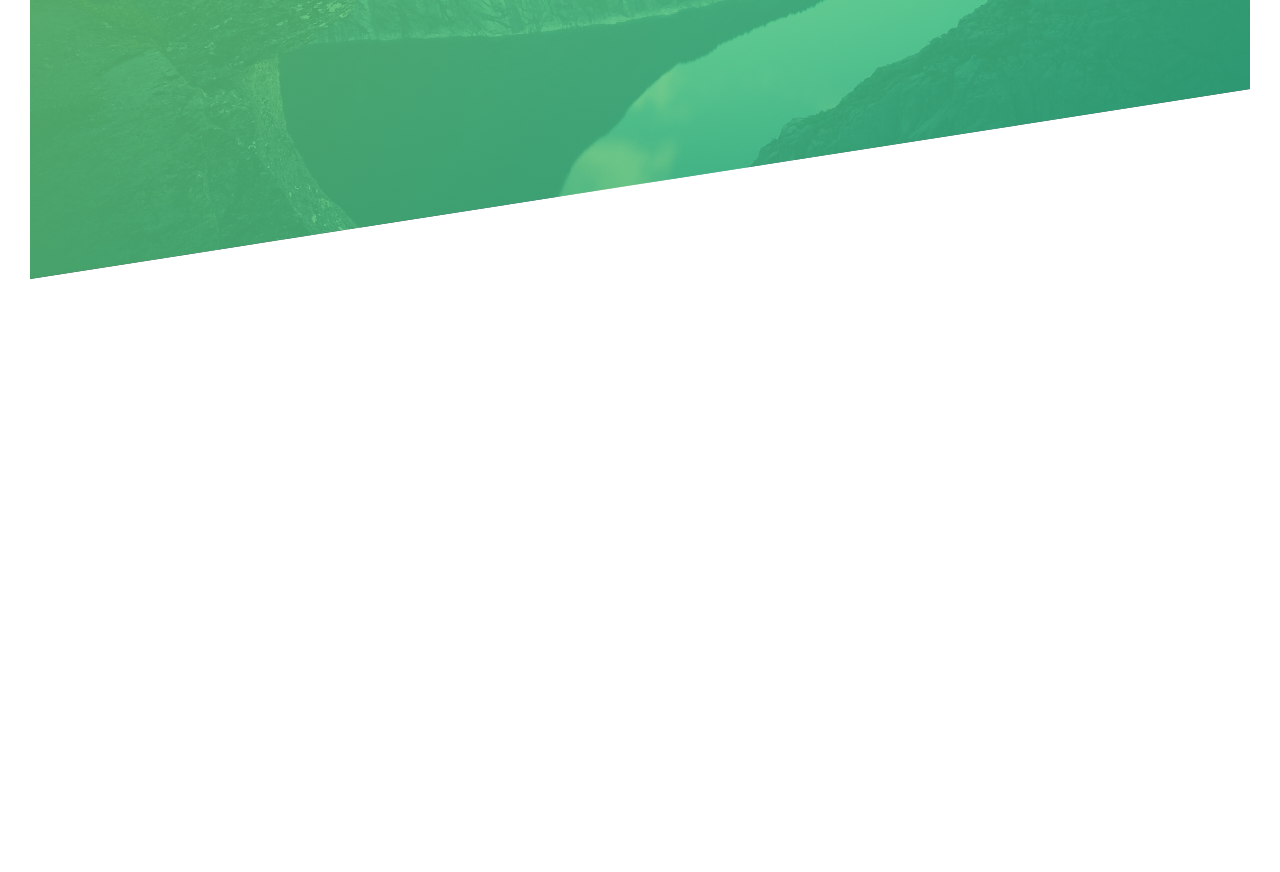
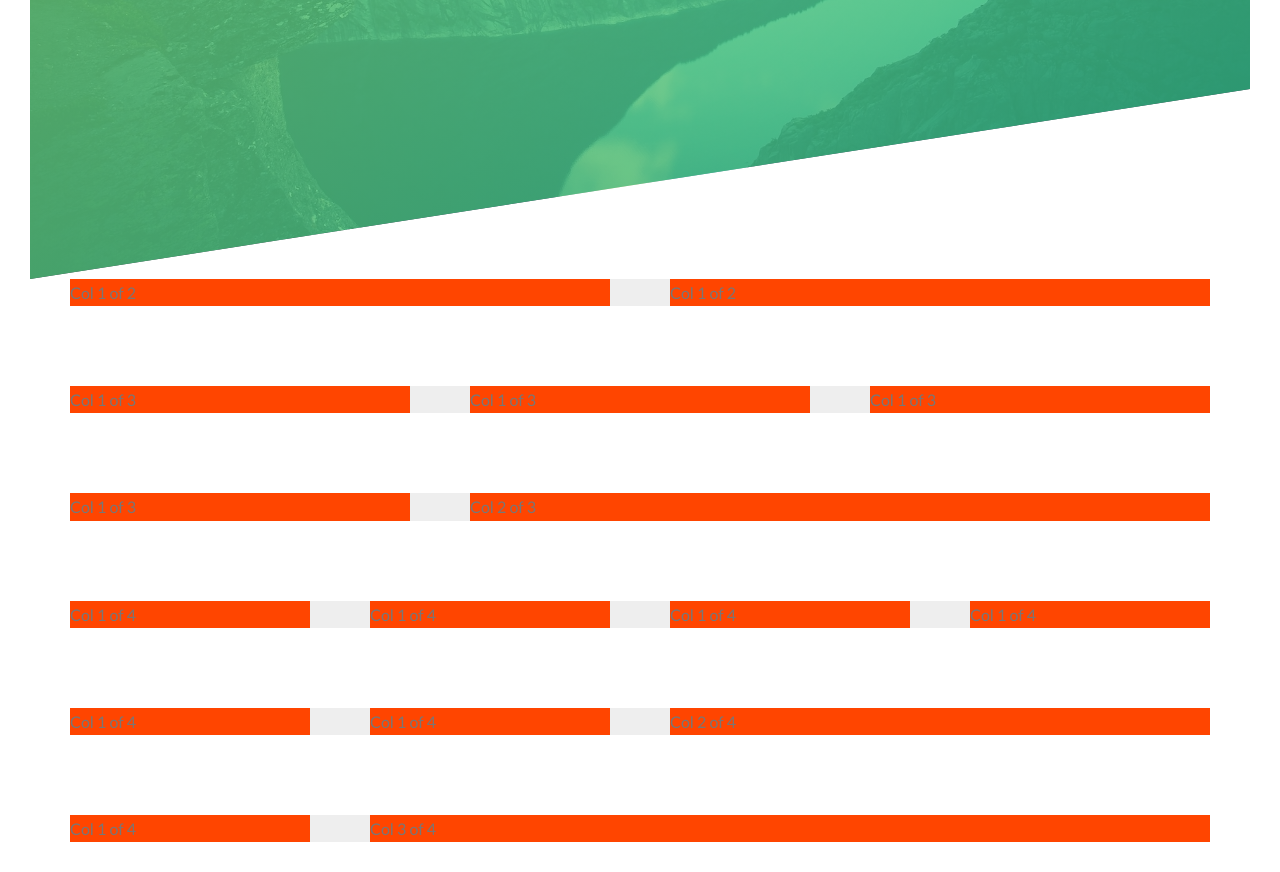
Before and after one commit to jindamavi/natours, a website: page index.html in a window 1280 px wide. Shown: the part 511-1383 px from the top of the page. Before the commit the page ends 820 px from the top, so only its background shows below. Drawn offline with nearby package versions, Linux system fonts and the light colour scheme; files that its build step writes are made by us from their sources.

Commit message:
created grid code

```diff
--- a/index.html
+++ b/index.html
@@ -28,6 +28,74 @@
             </a>
         </div>
     </header>
+
+    <div class="grid-section">
+        <div class="row">
+            <div class="col-1-of-2">
+                Col 1 of 2
+            </div>
+            <div class="col-1-of-2">
+                Col 1 of 2
+            </div>
+        </div>
+
+        <div class="row">
+            <div class="col-1-of-3">
+                Col 1 of 3
+            </div>
+            <div class="col-1-of-3">
+                Col 1 of 3
+            </div>
+            <div class="col-1-of-3">
+                Col 1 of 3
+            </div>
+        </div>
+
+        <div class="row">
+            <div class="col-1-of-3">
+                Col 1 of 3
+            </div>
+            <div class="col-2-of-3">
+                Col 2 of 3
+            </div>
+        </div>
+
+        <div class="row">
+            <div class="col-1-of-4">
+                Col 1 of 4
+            </div>
+            <div class="col-1-of-4">
+                Col 1 of 4
+            </div>
+            <div class="col-1-of-4">
+                Col 1 of 4
+            </div>
+            <div class="col-1-of-4">
+                Col 1 of 4
+            </div>
+        </div>
+
+        <div class="row">
+            <div class="col-1-of-4">
+                Col 1 of 4
+            </div>
+            <div class="col-1-of-4">
+                Col 1 of 4
+            </div>
+            <div class="col-2-of-4">
+                Col 2 of 4
+            </div>
+        </div>
+
+        <div class="row">
+            <div class="col-1-of-4">
+                Col 1 of 4
+            </div>
+            <div class="col-3-of-4">
+                Col 3 of 4
+            </div>
+        </div>
+    </div>
 </body>
 
 </html>
--- a/sass/abstracts/_variables.scss
+++ b/sass/abstracts/_variables.scss
@@ -1,6 +1,12 @@
+// COLORS
 $color-primary: #55c57a;
 $color-primary-light: #7ed56f;
 $color-primary-dark: #28b485;
 $color-white: #ffffff;
 $color-grey-dark: #777777;
 $color-black: #000000;
+
+// GRID
+$grid-width: 114rem;
+$grid-gutter-vertical: 8rem;
+$grid-gutter-horizontal: 6rem;
--- a/sass/base/_utilities.scss
+++ b/sass/base/_utilities.scss
@@ -0,0 +1,7 @@
+@mixin clearfix {
+    &::after {
+        content: '';
+        display: table;
+        clear: both;
+    }
+}
--- /dev/null
+++ b/sass/layout/_grid.scss
@@ -0,0 +1,44 @@
+.row {
+    max-width: $grid-width;
+    background-color: #eee;
+    margin: 0 auto;
+
+    @include clearfix;
+
+    &:not(:last-child) {
+        margin-bottom: $grid-gutter-vertical;
+    }
+
+    [class^="col-"] {
+        background-color: orangered;
+        float: left;
+
+        &:not(:last-child) {
+            margin-right: $grid-gutter-horizontal;
+        }
+    }
+
+    .col-1-of-2 {
+        width: calc((100% - #{$grid-gutter-horizontal}) / 2);
+    }
+
+    .col-1-of-3 {
+        width: calc((100% - 2 * #{$grid-gutter-horizontal}) / 3);
+    }
+
+    .col-2-of-3 {
+        width: calc(((100% - 2 * #{$grid-gutter-horizontal}) / 3) * 2 + #{$grid-gutter-horizontal});
+    }
+
+    .col-1-of-4 {
+        width: calc((100% - 3 * #{$grid-gutter-horizontal}) / 4);
+    }
+
+    .col-2-of-4 {
+        width: calc(((100% - 3 * #{$grid-gutter-horizontal}) / 4) * 2 + #{$grid-gutter-horizontal});
+    }
+
+    .col-3-of-4 {
+        width: calc(((100% - 3 * #{$grid-gutter-horizontal}) / 4) * 3 + (2 * #{$grid-gutter-horizontal}));
+    }
+}
--- a/sass/main.scss
+++ b/sass/main.scss
@@ -7,6 +7,7 @@
 @import "base/typograpgy";
 @import "base/utilities";
 
+@import "layout/grid";
 @import "layout/header";
 
 @import "components/button";
```
